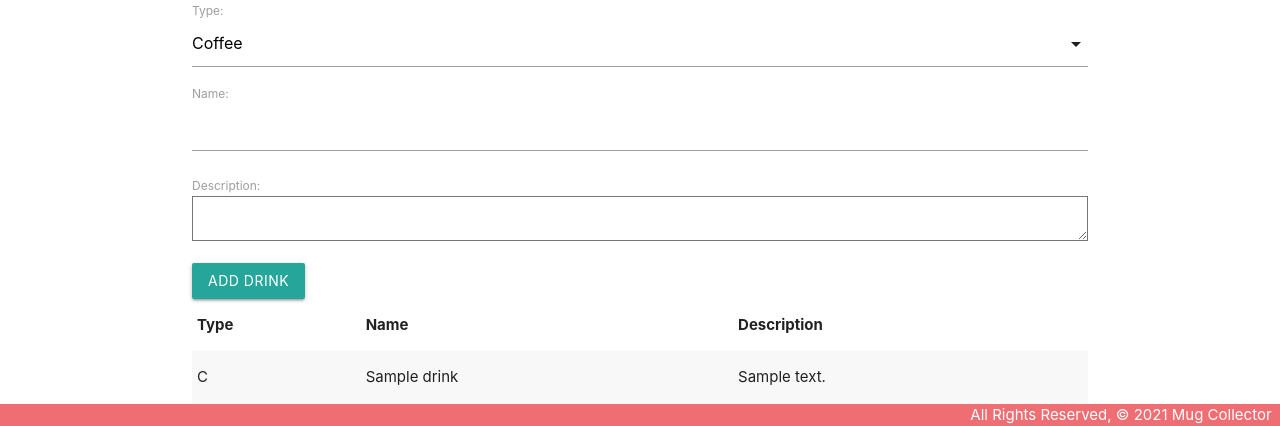
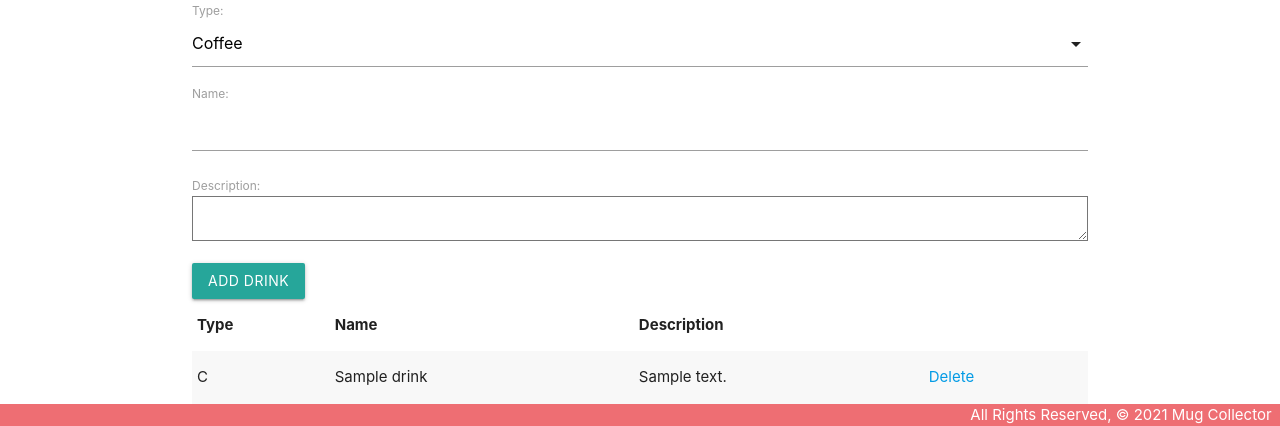
Before and after one commit to lesterino/django-mugcollector, a Django app: page /mugs/1/ in a window 1280 px wide. Shown: the part 533-959 px from the top of the page. Run offline with Django 3.2, Linux system fonts and the light colour scheme; tables that the repository leaves empty hold one stand-in row (values such as "Sample post").

Commit message:
delete functionality on one-to-many

```diff
--- a/main_app/models.py
+++ b/main_app/models.py
@@ -32,7 +32,7 @@ class Drink(models.Model):
     name = models.CharField(max_length=100)
     description = models.TextField(max_length=250)
 
-    mug = models.ForeignKey(Mug, on_delete=models.CASCADE)
+    mug = models.ForeignKey(Mug, on_delete=models.CASCADE, null=True)
 
     def __str__(self):
-        return f"{self.get_name_display()}"
+        return f"{self.name}"
--- a/main_app/templates/mugs/detail.html
+++ b/main_app/templates/mugs/detail.html
@@ -36,6 +36,7 @@
             <td>{{drink.type}}</td>
             <td>{{drink.name}}</td>
             <td>{{drink.description}}</td>
+            <td><a href="{% url 'delete_drink' drink.mug_id drink.id %}"> Delete </a></td>
           </tr>
         {% endfor %}
       </tbody>
--- a/main_app/urls.py
+++ b/main_app/urls.py
@@ -11,4 +11,5 @@ urlpatterns = [
     path('mugs/<int:pk>/update/', views.MugUpdate.as_view(), name='mugs_update'),
     path('mugs/<int:pk>/delete/', views.MugDelete.as_view(), name='mugs_delete'),
     path('mugs/<int:mug_id>/add_drink/', views.add_drink, name='add_drink'),
+    path("mugs/<int:mug_id>/delete_drink/<int:drink_id>", views.delete_drink, name="delete_drink")
 ]
--- a/main_app/views.py
+++ b/main_app/views.py
@@ -1,6 +1,6 @@
 from django.shortcuts import render, redirect
 from django.views.generic.edit import CreateView, UpdateView, DeleteView
-from .models import Mug
+from .models import Mug, Drink
 from .forms import DrinkForm
 
 def home (request):
@@ -26,6 +26,12 @@ def add_drink(request, mug_id):
         new_drink.save()
     return redirect('detail', mug_id=mug_id)
 
+def delete_drink(request, mug_id, drink_id):
+    mug = Mug.objects.get(id=mug_id)
+    drink = Drink.objects.get(mug_id=mug_id, id=drink_id)
+    mug.drink_set.remove(drink)
+    return redirect('detail', mug_id=mug_id)
+
 class MugCreate(CreateView):
     model = Mug
     fields = '__all__'
```
Also changed, not shown: main_app/migrations/0007_alter_drink_mug.py (added).
